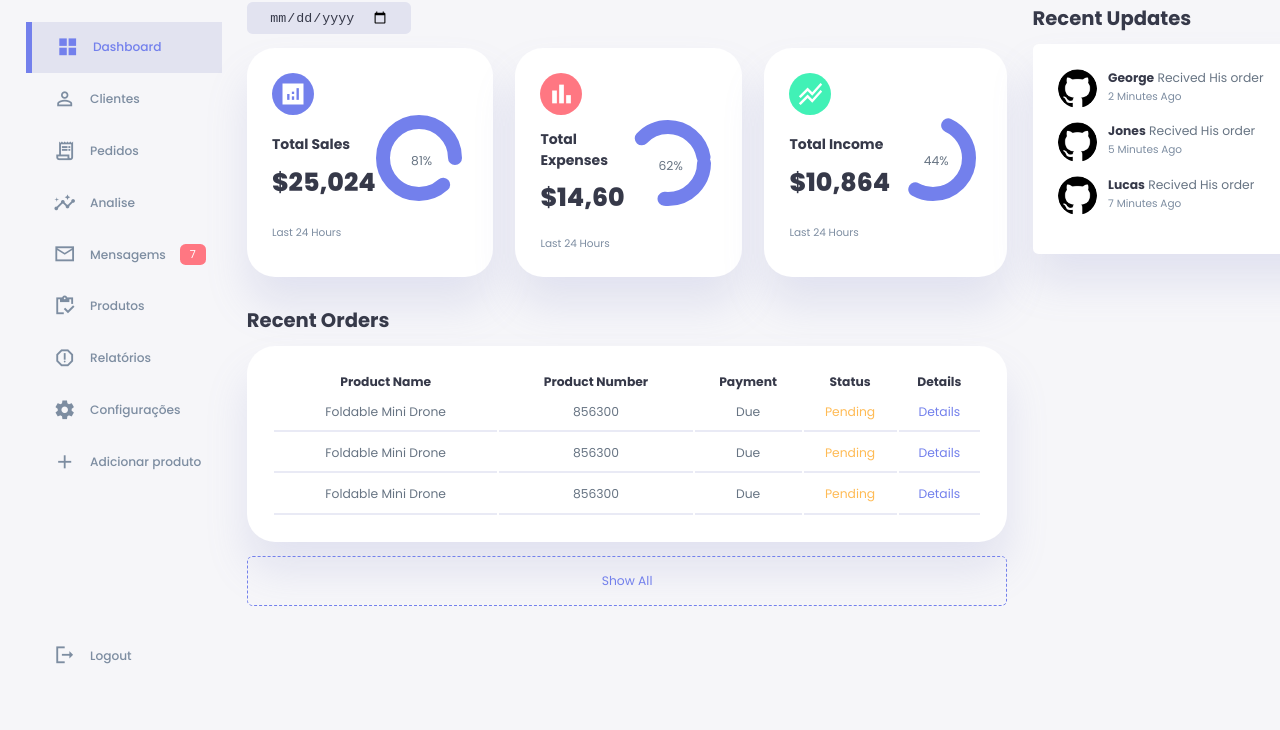
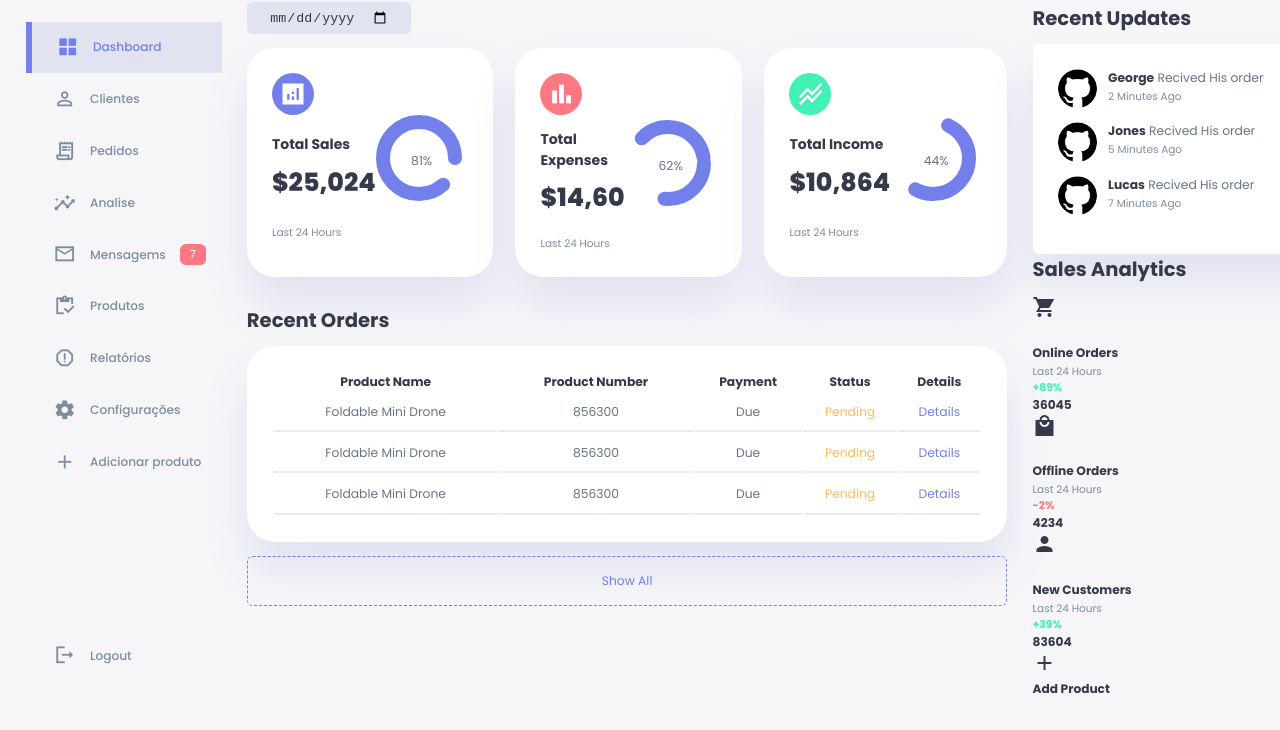
Before and after one commit to nathanzd/admin-painel, a plain HTML site: page index.html in a window 1280 px wide. Shown: the part 70-800 px from the top of the page. Drawn offline with Linux system fonts and the light colour scheme.

Commit message:
Sales Analytics HTML  MarkUp

```diff
--- a/index.html
+++ b/index.html
@@ -238,7 +238,58 @@
                         </div>
                     </div><!-- end of update-->
 
-                </div>
+                </div><!-- END OF UPDATES-->
+
+                <div class="sales-analytics">
+                    <h2>Sales Analytics</h2>
+                    <div class="item online">
+                        <div class="icon">
+                            <span class="material-icons-sharp">shopping_cart</span>
+                        </div>
+                        <div class="right">
+                            <div class="info">
+                                <h3>Online Orders</h3>
+                                <small class="text-muted">Last 24 Hours</small>
+                            </div>
+                            <h5 class="success">+89%</h5>
+                            <h3>36045</h3>
+                        </div>
+                    </div>
+
+                    <div class="item offline">
+                        <div class="icon">
+                            <span class="material-icons-sharp">local_mall</span>
+                        </div>
+                        <div class="right">
+                            <div class="info">
+                                <h3>Offline Orders</h3>
+                                <small class="text-muted">Last 24 Hours</small>
+                            </div>
+                            <h5 class="danger">-2%</h5>
+                            <h3>4234</h3>
+                        </div>
+                    </div><!-- OFFLINE ORDERS-->
+
+                    <div class="item customers">
+                        <div class="icon">
+                            <span class="material-icons-sharp">person</span>
+                        </div>
+                        <div class="right">
+                            <div class="info">
+                                <h3>New Customers</h3>
+                                <small class="text-muted">Last 24 Hours</small>
+                            </div>
+                            <h5 class="success">+39%</h5>
+                            <h3>83604</h3>
+                        </div>
+                    </div>
+                    <div class="item add-product">
+                        <div>
+                            <span class="material-icons-sharp">add</span>
+                            <h3>Add Product</h3>
+                        </div>
+                    </div>
+                </div><!-- END OF SALES ANALYTICS-->
             </div>
 
         </div><!-- END OF THE RIGHT-->
```
